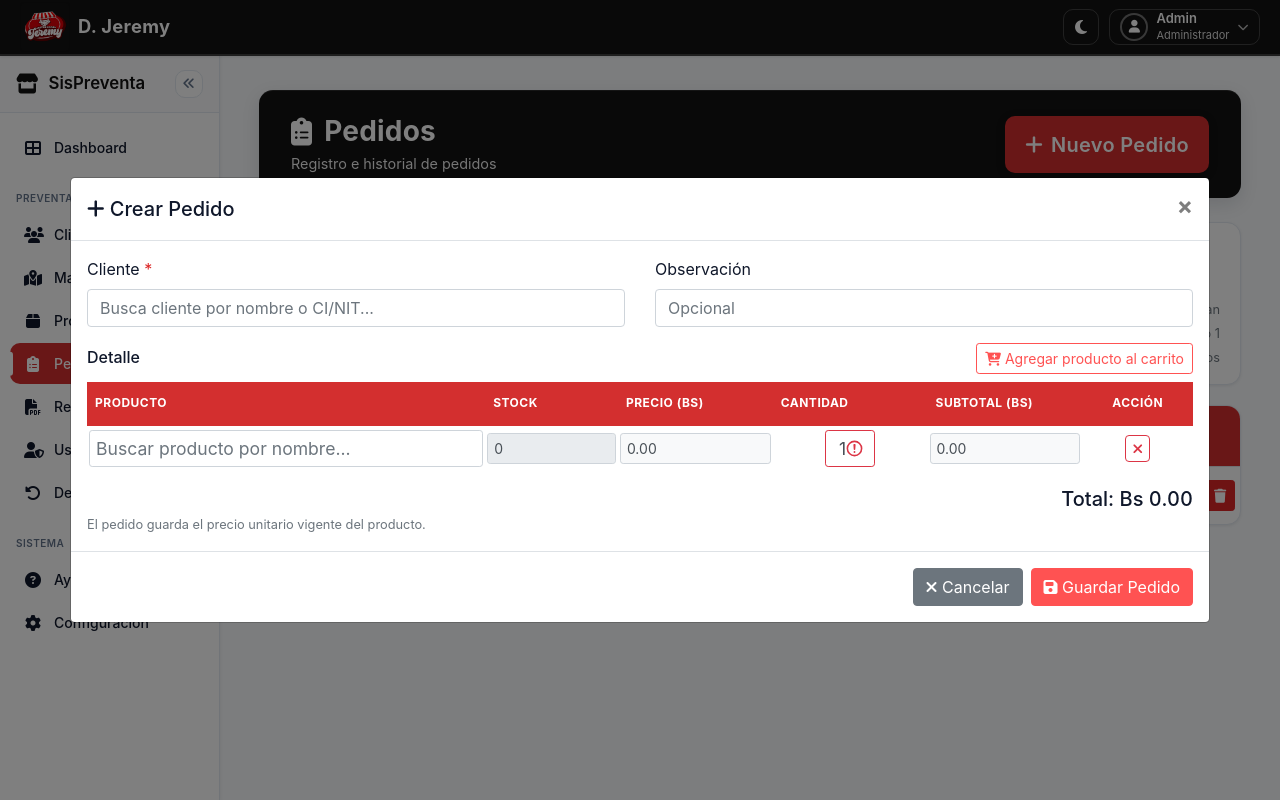
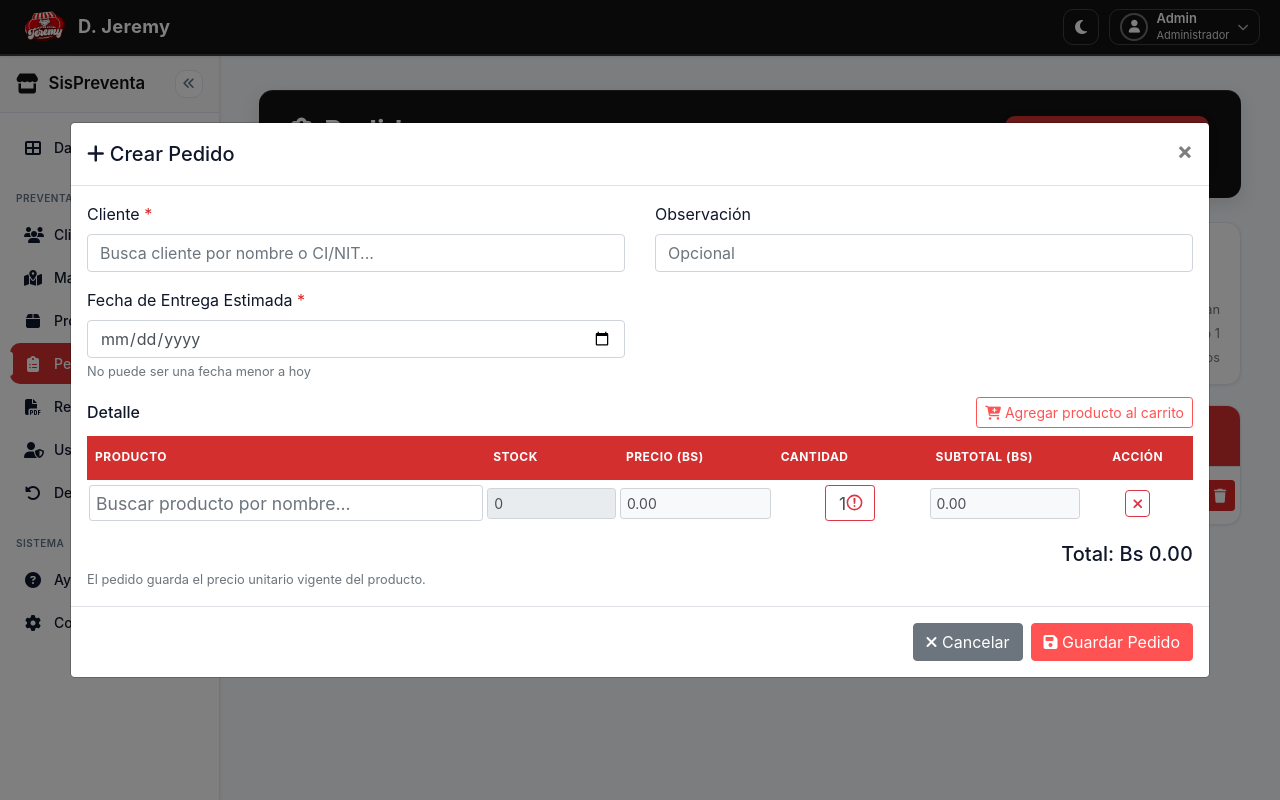
Before and after one commit to Guilder23/Sistema-Preventa, a Django app: page /pedidos/ in a window 1280 px wide, after a click on "Nuevo Pedido". Run offline with Django 5.2, Linux system fonts and the light colour scheme; a user stored in the database is signed in; data comes from the database, SQL or seed files in the repository; data that the repository does not hold is empty; some libraries are stand-ins or nearby versions.

Commit message:
Implementacion de la fecha de entrega

```diff
--- a/apps/pedidos/models.py
+++ b/apps/pedidos/models.py
@@ -36,6 +36,7 @@ class Pedido(models.Model):
     fecha = models.DateTimeField(auto_now_add=True)
     estado = models.CharField(max_length=20, choices=ESTADOS, default=ESTADO_PENDIENTE)
     fecha_vendido = models.DateTimeField(blank=True, null=True)
+    fecha_entrega_estimada = models.DateField(blank=True, null=True)
     total = models.DecimalField(max_digits=12, decimal_places=2, default=Decimal("0.00"))
     observacion = models.TextField(blank=True, null=True)
     ticket_impreso = models.BooleanField(default=False)
--- a/apps/pedidos/views.py
+++ b/apps/pedidos/views.py
@@ -288,14 +288,32 @@ def listar_pedidos(request):
 @role_required("administrador", "supervisor", "preventista")
 @require_http_methods(["POST"])
 def crear_pedido(request):
+    from django.utils.dateparse import parse_date
+
     cliente_id = (request.POST.get("cliente_id") or "").strip()
     observacion = (request.POST.get("observacion") or "").strip()
+    fecha_entrega_estimada_raw = (request.POST.get("fecha_entrega_estimada") or "").strip()
 
     producto_ids = request.POST.getlist("producto_id[]")
     cantidades = request.POST.getlist("cantidad[]")
 
     if not cliente_id:
         messages.error(request, "Selecciona un cliente")
+        return redirect("listar_pedidos")
+
+    # Validar fecha de entrega estimada
+    if not fecha_entrega_estimada_raw:
+        messages.error(request, "Ingresa una fecha de entrega estimada")
+        return redirect("listar_pedidos")
+
+    fecha_entrega_estimada = parse_date(fecha_entrega_estimada_raw)
+    if not fecha_entrega_estimada:
+        messages.error(request, "Formato de fecha inválido")
+        return redirect("listar_pedidos")
+
+    hoy = date.today()
+    if fecha_entrega_estimada < hoy:
+        messages.error(request, "La fecha de entrega no puede ser menor a hoy")
         return redirect("listar_pedidos")
 
     cliente = get_object_or_404(_clientes_para_usuario(request.user), id=cliente_id)
@@ -350,6 +368,7 @@ def crear_pedido(request):
             preventista=preventista_asignado,
             registrado_por=request.user,
             observacion=observacion or None,
+            fecha_entrega_estimada=fecha_entrega_estimada,
         )
 
         total = Decimal("0.00")
@@ -422,6 +441,7 @@ def obtener_pedido(request, id: int):
             "cliente": f"{pedido.cliente.nombres} {pedido.cliente.apellidos or ''}".strip(),
             "preventista": pedido.preventista.get_full_name() or pedido.preventista.username,
             "fecha": pedido.fecha.strftime("%d/%m/%Y %H:%M"),
+            "fecha_entrega_estimada": pedido.fecha_entrega_estimada.isoformat() if pedido.fecha_entrega_estimada else "",
             "estado": pedido.estado,
             "estado_display": pedido.get_estado_display(),
             "total": f"{(pedido.total or Decimal('0.00')):.2f}",
@@ -436,6 +456,8 @@ def obtener_pedido(request, id: int):
 @role_required("administrador", "supervisor", "preventista")
 @require_http_methods(["POST"])
 def editar_pedido(request, id: int):
+    from django.utils.dateparse import parse_date
+
     pedido = get_object_or_404(_pedidos_qs_para_usuario(request.user), id=id)
 
     if pedido.estado != Pedido.ESTADO_PENDIENTE:
@@ -443,6 +465,23 @@ def editar_pedido(request, id: int):
         return redirect("listar_pedidos")
 
     observacion = (request.POST.get("observacion") or "").strip()
+    fecha_entrega_estimada_raw = (request.POST.get("fecha_entrega_estimada") or "").strip()
+
+    # Validar fecha de entrega estimada
+    if not fecha_entrega_estimada_raw:
+        messages.error(request, "Ingresa una fecha de entrega estimada")
+        return redirect("listar_pedidos")
+
+    fecha_entrega_estimada = parse_date(fecha_entrega_estimada_raw)
+    if not fecha_entrega_estimada:
+        messages.error(request, "Formato de fecha inválido")
+        return redirect("listar_pedidos")
+
+    hoy = date.today()
+    if fecha_entrega_estimada < hoy:
+        messages.error(request, "La fecha de entrega no puede ser menor a hoy")
+        return redirect("listar_pedidos")
+
     producto_ids = request.POST.getlist("producto_id[]")
     cantidades = request.POST.getlist("cantidad[]")
 
@@ -505,6 +544,7 @@ def editar_pedido(request, id: int):
             _reponer_stock_por_detalles(detalles_previos)
 
         pedido.observacion = observacion or None
+        pedido.fecha_entrega_estimada = fecha_entrega_estimada
         pedido.detalles.all().delete()
 
         total = Decimal("0.00")
@@ -526,7 +566,7 @@ def editar_pedido(request, id: int):
         pedido.total = total.quantize(Decimal("0.01"))
         _descontar_stock_por_detalles(detalles_creados)
         pedido.stock_descontado = True
-        pedido.save(update_fields=["observacion", "total", "stock_descontado"])
+        pedido.save(update_fields=["observacion", "fecha_entrega_estimada", "total", "stock_descontado"])
 
     messages.success(request, "Pedido actualizado")
     return redirect("listar_pedidos")
--- a/apps/reportes/views.py
+++ b/apps/reportes/views.py
@@ -1100,6 +1100,7 @@ def pedido_pdf(request, id: int):
         Spacer(1, 2),
         Paragraph(f"<b>Número:</b> {pedido.id}", value_style),
         Paragraph(f"<b>Fecha pedido:</b> {pedido.fecha.strftime('%d/%m/%Y %H:%M')}", value_style),
+        Paragraph(f"<b>Entrega estimada:</b> {pedido.fecha_entrega_estimada.strftime('%d/%m/%Y')}", value_style) if pedido.fecha_entrega_estimada else "",
         Paragraph(f"<b>Fecha venta:</b> {fecha_venta}", value_style),
         Paragraph(f"<b>Estado:</b> {pedido.get_estado_display()}", value_style),
     ]
--- a/static/js/pedidos/modals/crea.js
+++ b/static/js/pedidos/modals/crea.js
@@ -351,7 +351,28 @@
             form.addEventListener('submit', function (e) {
                 const okCliente = acCliente ? acCliente.validateExact() : true;
                 let okProductos = true;
+                let okFecha = true;
                 const errores = [];
+
+                // Validar fecha de entrega estimada
+                const fechaEntregaEl = document.getElementById('pedidoFechaEntrega');
+                if (!fechaEntregaEl || !fechaEntregaEl.value) {
+                    okFecha = false;
+                    errores.push('Ingresa una fecha de entrega estimada.');
+                } else {
+                    const fechaIngresada = new Date(fechaEntregaEl.value);
+                    const hoy = new Date();
+                    hoy.setHours(0, 0, 0, 0);
+                    fechaIngresada.setHours(0, 0, 0, 0);
+
+                    if (fechaIngresada < hoy) {
+                        okFecha = false;
+                        errores.push('La fecha de entrega no puede ser menor a hoy.');
+                        fechaEntregaEl.classList.add('is-invalid');
+                    } else {
+                        fechaEntregaEl.classList.remove('is-invalid');
+                    }
+                }
 
                 if (!okCliente) {
                     errores.push('Cliente inválido o no seleccionado.');
@@ -401,7 +422,7 @@
                     }
                 });
 
-                if (!okCliente || !okProductos) {
+                if (!okCliente || !okProductos || !okFecha) {
                     e.preventDefault();
                     setInlineError(errores.join(' | '));
                 }
--- a/static/js/pedidos/modals/edita.js
+++ b/static/js/pedidos/modals/edita.js
@@ -316,6 +316,8 @@
                 $('#editarPedidoId').val(data.id);
                 $('#editarPedidoCliente').val(data.cliente || '');
                 $('#editarPedidoObs').val(data.observacion || '');
+                    // Rellenar fecha de entrega estimada
+                    $('#editarPedidoFechaEntrega').val(data.fecha_entrega_estimada || '');
 
                 const body = document.getElementById('itemsPedidoEditarBody');
                 if (body) body.innerHTML = '';
@@ -388,6 +390,27 @@
             form.addEventListener('submit', function (e) {
                 let ok = true;
                 const errores = [];
+
+                // Validar fecha de entrega estimada
+                const fechaEntregaEl = document.getElementById('editarPedidoFechaEntrega');
+                if (!fechaEntregaEl || !fechaEntregaEl.value) {
+                    ok = false;
+                    errores.push('Ingresa una fecha de entrega estimada.');
+                } else {
+                    const fechaIngresada = new Date(fechaEntregaEl.value);
+                    const hoy = new Date();
+                    hoy.setHours(0, 0, 0, 0);
+                    fechaIngresada.setHours(0, 0, 0, 0);
+
+                    if (fechaIngresada < hoy) {
+                        ok = false;
+                        errores.push('La fecha de entrega no puede ser menor a hoy.');
+                        fechaEntregaEl.classList.add('is-invalid');
+                    } else {
+                        fechaEntregaEl.classList.remove('is-invalid');
+                    }
+                }
+
                 let fila = 0;
                 document.querySelectorAll('#itemsPedidoEditarBody tr').forEach((tr) => {
                     fila += 1;
--- a/static/js/pedidos/modals/ver.js
+++ b/static/js/pedidos/modals/ver.js
@@ -22,6 +22,20 @@
                     $('#verPedidoCliente').text(data.cliente || '—');
                     $('#verPedidoPreventista').text(data.preventista || '—');
                     $('#verPedidoFecha').text(data.fecha || '—');
+                    // Fecha de entrega estimada (data.fecha_entrega_estimada viene en ISO yyyy-mm-dd)
+                    if (data.fecha_entrega_estimada) {
+                        try {
+                            const d = new Date(data.fecha_entrega_estimada);
+                            const dd = ('0' + d.getDate()).slice(-2);
+                            const mm = ('0' + (d.getMonth() + 1)).slice(-2);
+                            const yyyy = d.getFullYear();
+                            $('#verPedidoFechaEntrega').text(`${dd}/${mm}/${yyyy}`);
+                        } catch (e) {
+                            $('#verPedidoFechaEntrega').text(data.fecha_entrega_estimada || '—');
+                        }
+                    } else {
+                        $('#verPedidoFechaEntrega').text('—');
+                    }
                     $('#verPedidoEstado').text(estadoLabel(data.estado));
                     $('#verPedidoTotal').text(data.total || '0.00');
                     $('#verPedidoTotalNeto').text(data.total_neto || data.total || '0.00');
--- a/templates/pedidos/modals/crea.html
+++ b/templates/pedidos/modals/crea.html
@@ -30,6 +30,19 @@
                             <div class="form-group">
                                 <label>Observación</label>
                                 <input type="text" class="form-control" name="observacion" placeholder="Opcional">
+                            </div>
+                        </div>
+                        <div class="col-md-6">
+                            <div class="form-group">
+                                <label>Fecha de Entrega Estimada <span class="text-danger">*</span></label>
+                                <input
+                                    type="date"
+                                    class="form-control"
+                                    name="fecha_entrega_estimada"
+                                    id="pedidoFechaEntrega"
+                                    required
+                                >
+                                <small class="text-muted d-block mt-1">No puede ser una fecha menor a hoy</small>
                             </div>
                         </div>
                     </div>
@@ -113,3 +126,16 @@
 {{ productos_data|json_script:"productos-data-pedidos" }}
 
 <datalist id="dlProductosPedidos"></datalist>
+
+<script>
+(function() {
+    const fechaEntregaEl = document.getElementById('pedidoFechaEntrega');
+    if (fechaEntregaEl) {
+        const hoy = new Date();
+        const año = hoy.getFullYear();
+        const mes = String(hoy.getMonth() + 1).padStart(2, '0');
+        const día = String(hoy.getDate()).padStart(2, '0');
+        fechaEntregaEl.min = `${año}-${mes}-${día}`;
+    }
+})();
+</script>
--- a/templates/pedidos/modals/edita.html
+++ b/templates/pedidos/modals/edita.html
@@ -22,6 +22,19 @@
                             <div class="form-group">
                                 <label>Observación</label>
                                 <input type="text" class="form-control" name="observacion" id="editarPedidoObs" placeholder="Opcional">
+                            </div>
+                        </div>
+                        <div class="col-md-6">
+                            <div class="form-group">
+                                <label>Fecha de Entrega Estimada <span class="text-danger">*</span></label>
+                                <input
+                                    type="date"
+                                    class="form-control"
+                                    name="fecha_entrega_estimada"
+                                    id="editarPedidoFechaEntrega"
+                                    required
+                                >
+                                <small class="text-muted d-block mt-1">No puede ser una fecha menor a hoy</small>
                             </div>
                         </div>
                     </div>
@@ -104,3 +117,16 @@
         </div>
     </div>
 </div>
+
+<script>
+(function() {
+    const fechaEntregaEl = document.getElementById('editarPedidoFechaEntrega');
+    if (fechaEntregaEl) {
+        const hoy = new Date();
+        const año = hoy.getFullYear();
+        const mes = String(hoy.getMonth() + 1).padStart(2, '0');
+        const día = String(hoy.getDate()).padStart(2, '0');
+        fechaEntregaEl.min = `${año}-${mes}-${día}`;
+    }
+})();
+</script>
--- a/templates/pedidos/modals/ver.html
+++ b/templates/pedidos/modals/ver.html
@@ -13,6 +13,7 @@
                     </div>
                     <div class="col-md-6">
                         <div><strong>Fecha:</strong> <span id="verPedidoFecha">—</span></div>
+                        <div><strong>Fecha Entrega Estimada:</strong> <span id="verPedidoFechaEntrega">—</span></div>
                         <div><strong>Estado:</strong> <span id="verPedidoEstado">—</span></div>
                     </div>
                 </div>
```
Also changed, not shown: templates/reportes/pedido_ticket.html (+13 -1 lines), apps/pedidos/migrations/0007_pedido_fecha_entrega_estimada.py (added).
